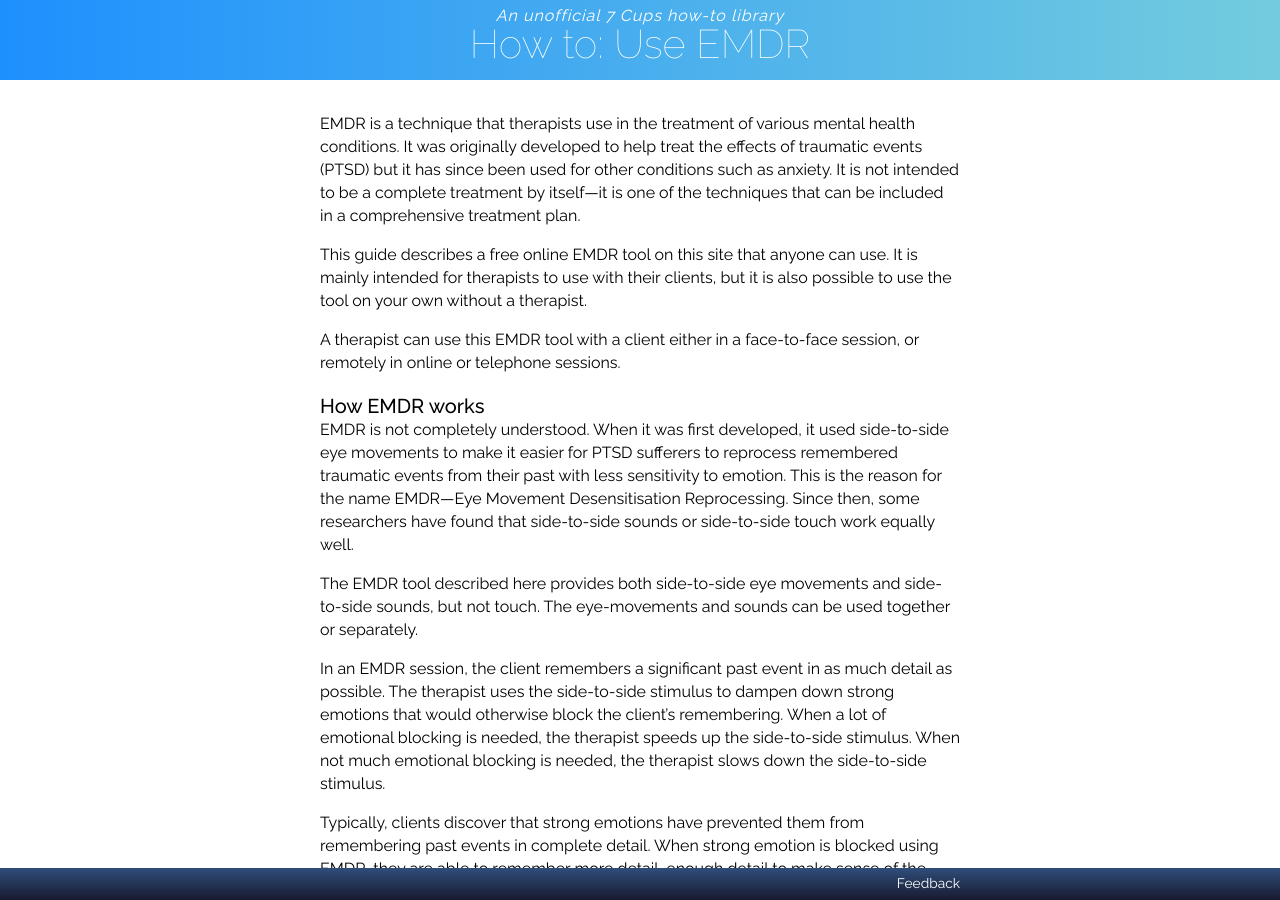
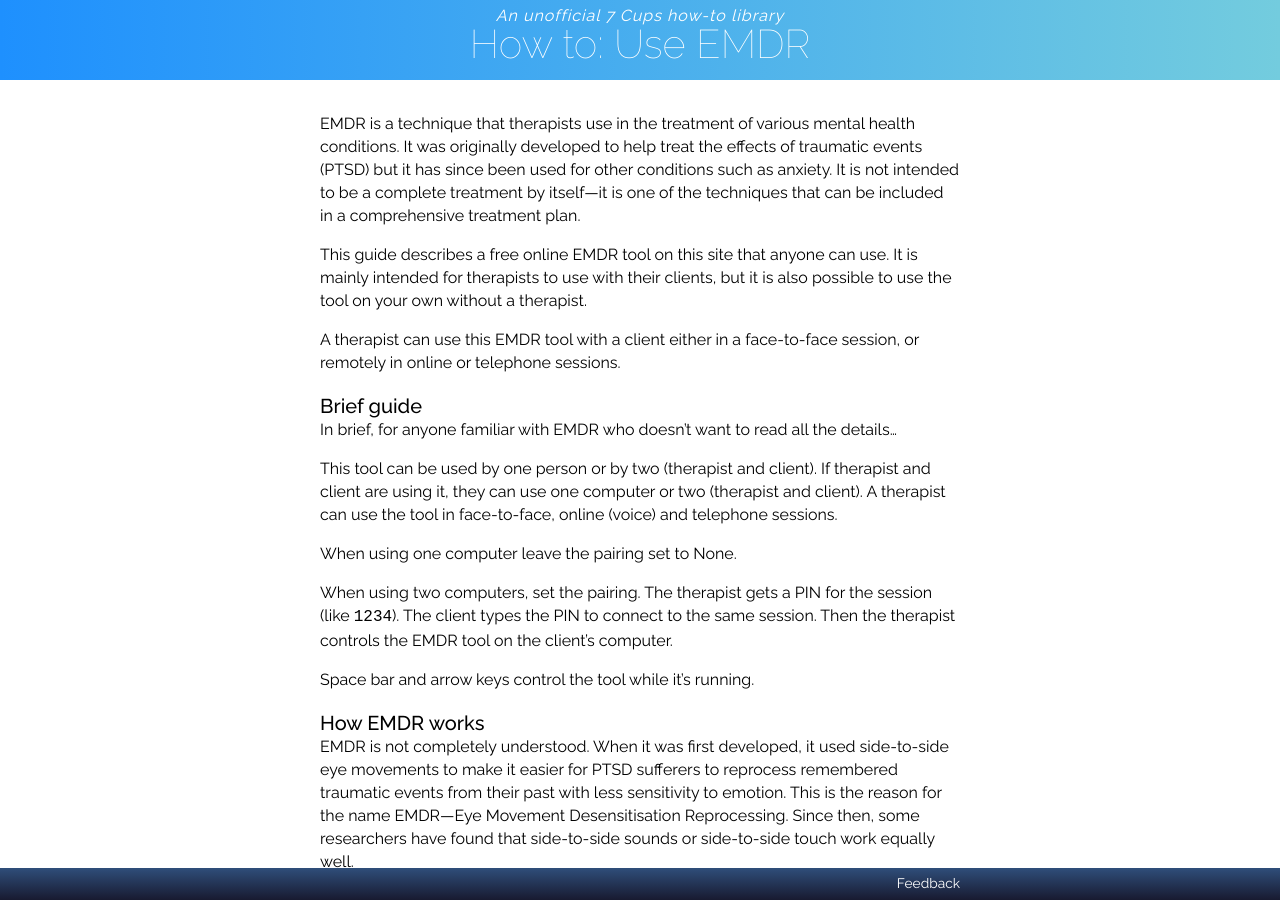
Before and after one commit to RarelyCharlie/rarelycharlie.github.io, a Jekyll site: the page built from _draft/emdrinfo.md, in a window 1280 px wide and 900 px high. Built offline with Jekyll 4.4.1, drawn with Linux system fonts in a browser that asks for light colours.

Commit message:
add brief version

```diff
--- a/_draft/emdrinfo.md
+++ b/_draft/emdrinfo.md
@@ -8,6 +8,18 @@ EMDR is a technique that therapists use in the treatment of various mental healt
 This guide describes a free online EMDR tool on this site that anyone can use.  It is mainly intended for therapists to use with their clients, but it is also possible to use the tool on your own without a therapist.
 
 A therapist can use this EMDR tool with a client either in a face-to-face session, or remotely in online or telephone sessions.
+
+### Brief guide
+
+In brief, for anyone familiar with EMDR who doesn't want to read all the details...
+
+This tool can be used by one person or by two (therapist and client). If therapist and client are using it, they can use one computer or two (therapist and client). A therapist can use the tool in face-to-face, online (voice) and telephone sessions.
+
+When using one computer leave the pairing set to None.
+
+When using two computers, set the pairing. The therapist gets a PIN for the session (like `1234`). The client types the PIN to connect to the same session. Then the therapist controls the EMDR tool on the client's computer.
+
+Space bar and arrow keys control the tool while it's running.
 
 ### How EMDR works
 
```
